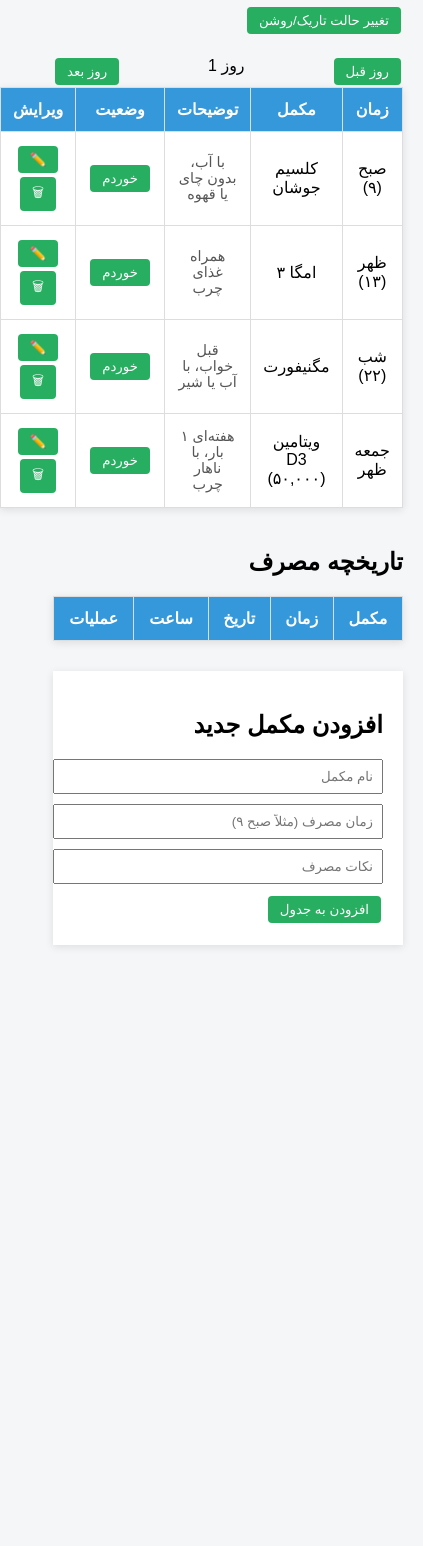
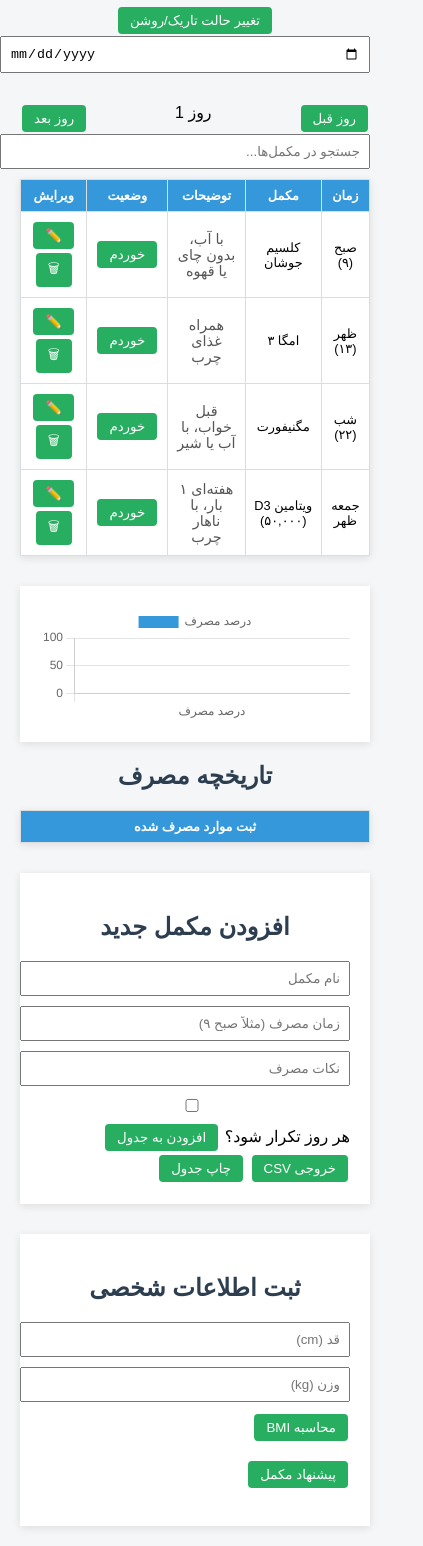
Before and after one commit to tradejournall/mokamelcheck, a plain HTML site: page index.html in a window 390 px wide. Shown: the part 144-1690 px from the top of the page, 423 px wide, since content can reach past the window. Before the commit the page ends 1109 px from the top, so only its background shows below. Drawn offline with nearby package versions, Linux system fonts and the light colour scheme.

Commit message:
Update index.html

```diff
--- a/index.html
+++ b/index.html
@@ -3,7 +3,8 @@
 <head>
   <meta charset="UTF-8">
   <meta name="viewport" content="width=device-width, initial-scale=1.0">
-  <title>برنامه مکمل های قوی پنجه</title>
+  <title>برنامه مصرف مکمل‌ها - قوی پنجه</title>
+  <script src="https://cdn.jsdelivr.net/npm/chart.js"></script>
   <style>
     body {
       font-family: sans-serif;
@@ -11,11 +12,11 @@
       margin: 0;
       padding: 20px;
     }
-    h1 {
+    h1, h2 {
       text-align: center;
       color: #2c3e50;
     }
-    table, .history-table {
+    table {
       width: 100%;
       border-collapse: collapse;
       background: white;
@@ -50,49 +51,56 @@
     button:hover {
       background-color: #219150;
     }
-    #historySection {
-      margin-top: 40px;
+    .dark-mode {
+      background-color: #121212;
+      color: white;
     }
-    .form-section {
-      background: white;
-      padding: 20px;
-      box-shadow: 0 2px 8px rgba(0,0,0,0.1);
-      margin-top: 30px;
+    .dark-mode table {
+      background: #1e1e1e;
+      color: white;
+    }
+    .dark-mode th {
+      background: #222;
     }
     input, select {
       padding: 8px;
       width: 100%;
       margin-bottom: 10px;
     }
-    .dark-mode {
-      background-color: #121212;
-      color: white;
+    .form-section, .chart-container {
+      background: white;
+      padding: 20px;
+      box-shadow: 0 2px 8px rgba(0,0,0,0.1);
+      margin-top: 30px;
     }
-    .dark-mode table, .dark-mode .form-section {
-      background-color: #1e1e1e;
-      color: white;
+    @media (max-width: 600px) {
+      th, td {
+        font-size: 0.8em;
+        padding: 8px;
       }
-    .dark-mode th {
-      background: #222;
-    }
-    .navigation {
-      display: flex;
-      justify-content: space-between;
-      margin-top: 20px;
     }
   </style>
 </head>
 <body>
+
 <h1>برنامه مصرف مکمل‌ها</h1>
-<h2> قوی پنجه</h2>
+<h2>قوی پنجه</h2>
+
+<!-- تنظیمات -->
+<div style="text-align:center;">
   <button onclick="toggleDarkMode()">تغییر حالت تاریک/روشن</button>
+  <input type="date" id="datePicker" onchange="selectDate()">
+</div>
 
-  <div class="navigation">
+<!-- جستجو و ناوبری -->
+<div class="navigation" style="display:flex; justify-content:space-between; margin-top:20px;">
   <button onclick="changeDay(-1)">روز قبل</button>
   <div id="currentDayDisplay"></div>
   <button onclick="changeDay(1)">روز بعد</button>
 </div>
+<input type="text" id="searchInput" placeholder="جستجو در مکمل‌ها..." onkeyup="filterSupplements()">
 
+<!-- جدول مکمل‌ها -->
 <table id="supplementTable">
   <thead>
     <tr>
@@ -103,38 +111,62 @@
       <th>ویرایش</th>
     </tr>
   </thead>
-    <tbody id="supplementBody">
-    </tbody>
+  <tbody id="supplementBody"></tbody>
 </table>
 
+<!-- نمودار -->
+<div class="chart-container">
+  <canvas id="progressChart" width="400" height="150"></canvas>
+</div>
+
+<!-- تاریخچه -->
 <div id="historySection">
   <h2>تاریخچه مصرف</h2>
-    <table class="history-table">
+  <table>
     <thead>
-        <tr>
-          <th>مکمل</th>
-          <th>زمان</th>
-          <th>تاریخ</th>
-          <th>ساعت</th>
-          <th>عملیات</th>
-        </tr>
+      <tr><th colspan="5">ثبت موارد مصرف شده</th></tr>
     </thead>
-      <tbody id="historyBody">
-      </tbody>
+    <tbody id="historyBody"></tbody>
   </table>
 </div>
 
+<!-- فرم افزودن مکمل -->
 <div class="form-section">
   <h2>افزودن مکمل جدید</h2>
   <input type="text" id="nameInput" placeholder="نام مکمل">
   <input type="text" id="timeInput" placeholder="زمان مصرف (مثلاً صبح ۹)">
   <input type="text" id="noteInput" placeholder="نکات مصرف">
+  <label><input type="checkbox" id="dailyRepeat"> هر روز تکرار شود؟</label>
   <button onclick="addSupplement()">افزودن به جدول</button>
+  <button onclick="exportToCSV()">خروجی CSV</button>
+  <button onclick="window.print()">چاپ جدول</button>
+</div>
+
+<!-- فرم BMI و پیشنهاد -->
+<div class="form-section">
+  <h2>ثبت اطلاعات شخصی</h2>
+  <input type="number" id="heightInput" placeholder="قد (cm)">
+  <input type="number" id="weightInput" placeholder="وزن (kg)">
+  <button onclick="calculateBMI()">محاسبه BMI</button>
+  <p id="bmiResult"></p>
+  <button onclick="suggestSupplement()">پیشنهاد مکمل</button>
+  <p id="supplementSuggestion"></p>
 </div>
 
 <script>
   let supplementPages = [[]];
   let currentDay = 0;
+  let chart;
+
+  function escapeForHTML(str) {
+    return encodeURIComponent(str).replace(/'/g, "%27");
+  }
+
+  function decodeHTMLEntities(str) {
+    const txt = document.createElement('textarea');
+    txt.innerHTML = str;
+    return txt.value;
+  }
 
   function renderDayLabel() {
     document.getElementById('currentDayDisplay').innerText = `روز ${currentDay + 1}`;
@@ -149,7 +181,7 @@
         <td>${supp.time}</td>
         <td>${supp.name}</td>
         <td class="note">${supp.note}</td>
-          <td><button onclick="markTaken('${supp.name}', '${supp.time}')">خوردم</button></td>
+        <td><button onclick="markTaken('${escapeForHTML(supp.name)}', '${escapeForHTML(supp.time)}')">خوردم</button></td>
         <td>
           <button onclick="editSupplement(${index})">✏️</button>
           <button onclick="deleteSupplement(${index})">🗑</button>
@@ -158,35 +190,69 @@
       tbody.appendChild(tr);
     });
     renderDayLabel();
+    updateChart();
+    saveData();
   }
 
-    function markTaken(name, time) {
+  window.markTaken = function(encodedName, encodedTime) {
+    const name = decodeURIComponent(encodedName);
+    const time = decodeURIComponent(encodedTime);
+
     const now = new Date();
     const date = now.toLocaleDateString('fa-IR');
     const hour = now.toLocaleTimeString('fa-IR');
-      const historyBody = document.getElementById('historyBody');
-      const tr = document.createElement('tr');
-      tr.innerHTML = `
-        <td>${name}</td>
-        <td>${time}</td>
-        <td>${date}</td>
-        <td>${hour}</td>
-        <td><button onclick="this.closest('tr').remove()">حذف</button></td>
-      `;
-      historyBody.appendChild(tr);
+
+    const historyRow = document.createElement('tr');
+    historyRow.innerHTML = `<td colspan="5">${name} در ${time} — ${date} ساعت ${hour}</td>`;
+    document.getElementById('historyBody').appendChild(historyRow);
+
+    const rows = document.querySelectorAll('#supplementBody tr');
+    rows.forEach(row => {
+      const cells = row.querySelectorAll('td');
+      if (cells[0] && cells[1] && cells[0].textContent === time && cells[1].textContent === name) {
+        row.classList.add('taken');
+      }
+    });
+
     checkDayCompletion();
+    playSound();
+    saveData();
+  }
+
+  function calculateBMI() {
+    const height = parseFloat(document.getElementById('heightInput').value) / 100;
+    const weight = parseFloat(document.getElementById('weightInput').value);
+    if (!isNaN(height) && !isNaN(weight)) {
+      const bmi = (weight / (height * height)).toFixed(1);
+      document.getElementById('bmiResult').innerText = `شاخص توده بدنی (BMI): ${bmi}`;
+    }
+  }
+
+  function suggestSupplement() {
+    const height = parseFloat(document.getElementById('heightInput').value) / 100;
+    const weight = parseFloat(document.getElementById('weightInput').value);
+    if (!isNaN(height) && !isNaN(weight)) {
+      const bmi = weight / (height * height);
+      let suggestion = "";
+      if (bmi < 18.5) suggestion = "ویتامین D، کلسیم، امگا-۳";
+      else if (bmi >= 25) suggestion = "فیبر، کروم، ویتامین B";
+      else suggestion = "ویتامین C، منیزیم، آنتی اکسیدان";
+      document.getElementById('supplementSuggestion').innerText = `پیشنهاد مکمل: ${suggestion}`;
+    }
   }
 
   function addSupplement() {
-      const name = document.getElementById('nameInput').value;
-      const time = document.getElementById('timeInput').value;
-      const note = document.getElementById('noteInput').value;
+    const name = document.getElementById('nameInput').value.trim();
+    const time = document.getElementById('timeInput').value.trim();
+    const note = document.getElementById('noteInput').value.trim();
+    const dailyRepeat = document.getElementById('dailyRepeat').checked;
     if (name && time) {
-        supplementPages[currentDay].push({ name, time, note });
+      supplementPages[currentDay].push({ name, time, note, dailyRepeat });
       loadTable();
       document.getElementById('nameInput').value = '';
       document.getElementById('timeInput').value = '';
       document.getElementById('noteInput').value = '';
+      document.getElementById('dailyRepeat').checked = false;
     }
   }
 
@@ -195,6 +261,7 @@
     document.getElementById('nameInput').value = supp.name;
     document.getElementById('timeInput').value = supp.time;
     document.getElementById('noteInput').value = supp.note;
+    document.getElementById('dailyRepeat').checked = !!supp.dailyRepeat;
     deleteSupplement(index);
   }
 
@@ -205,6 +272,7 @@
 
   function toggleDarkMode() {
     document.body.classList.toggle('dark-mode');
+    localStorage.setItem('darkMode', document.body.classList.contains('dark-mode'));
   }
 
   function changeDay(offset) {
@@ -214,33 +282,107 @@
     loadTable();
   }
 
+  function filterSupplements() {
+    const term = document.getElementById('searchInput').value.toLowerCase();
+    const rows = document.querySelectorAll('#supplementBody tr');
+    rows.forEach(row => {
+      const text = row.textContent.toLowerCase();
+      row.style.display = text.includes(term) ? '' : 'none';
+    });
+  }
+
+  function exportToCSV() {
+    let csv = 'زمان,مکمل,توضیحات\n';
+    supplementPages[currentDay].forEach(supp => {
+      csv += `"${supp.time}","${supp.name}","${supp.note}"\n`;
+    });
+    const blob = new Blob([csv], { type: 'text/csv;charset=utf-8;' });
+    const url = URL.createObjectURL(blob);
+    const a = document.createElement("a");
+    a.href = url;
+    a.download = "mokamel_" + (currentDay + 1) + ".csv";
+    a.click();
+  }
+
   function checkDayCompletion() {
-      const rows = document.querySelectorAll('#supplementBody tr');
-      if (rows.length === 0) return;
-      let allTaken = true;
-      rows.forEach(row => {
-        if (!row.classList.contains('taken')) {
-          allTaken = false;
-        }
-      });
-      if (document.querySelectorAll('#historyBody tr').length >= supplementPages[currentDay].length) {
-        if (!supplementPages[currentDay + 1]) {
-          supplementPages.push([]);
-        }
+    const takenCount = document.querySelectorAll('.taken').length;
+    if (takenCount >= supplementPages[currentDay].length && supplementPages[currentDay].length > 0) {
+      alert('همه مکمل‌های امروز مصرف شدند!');
+      if (!supplementPages[currentDay + 1]) supplementPages[currentDay + 1] = [];
       currentDay++;
       loadTable();
     }
   }
 
-    // مقداردهی اولیه
+  function updateChart() {
+    const ctx = document.getElementById('progressChart').getContext('2d');
+    const total = supplementPages[currentDay].length;
+    const taken = document.querySelectorAll('.taken').length;
+    const percent = Math.round((taken / total) * 100);
+
+    if (chart) chart.destroy();
+
+    chart = new Chart(ctx, {
+      type: 'bar',
+      data: {
+        labels: ['درصد مصرف'],
+        datasets: [{
+          label: 'درصد مصرف',
+          data: [percent],
+          backgroundColor: '#3498db'
+        }]
+      },
+      options: {
+        responsive: true,
+        scales: {
+          y: { beginAtZero: true, max: 100 }
+        }
+      }
+    });
+  }
+
+  function loadData() {
+    const saved = localStorage.getItem('supplementPages');
+    const day = localStorage.getItem('currentDay');
+    const darkMode = localStorage.getItem('darkMode') === 'true';
+    if (saved) supplementPages = JSON.parse(saved);
+    if (day !== null) currentDay = parseInt(day);
+    if (darkMode) document.body.classList.add('dark-mode');
+  }
+
+  function saveData() {
+    localStorage.setItem('supplementPages', JSON.stringify(supplementPages));
+    localStorage.setItem('currentDay', currentDay);
+  }
+
+  function selectDate() {
+    const selected = new Date(document.getElementById('datePicker').value);
+    const today = new Date();
+    const diffDays = Math.floor((selected - today) / (1000 * 60 * 60 * 24));
+    currentDay = diffDays;
+    if (!supplementPages[currentDay]) supplementPages[currentDay] = [];
+    loadTable();
+  }
+
+  function playSound() {
+    const audio = new Audio('https://www.soundjay.com/buttons/sounds/beep-07.mp3');
+    audio.play();
+  }
+
+  // Load Data
+  loadData();
+
+  if (!supplementPages[0] || supplementPages[0].length === 0) {
     supplementPages[0] = [
       { time: "صبح (۹)", name: "کلسیم جوشان", note: "با آب، بدون چای یا قهوه" },
       { time: "ظهر (۱۳)", name: "امگا ۳", note: "همراه غذای چرب" },
       { time: "شب (۲۲)", name: "مگنیفورت", note: "قبل خواب، با آب یا شیر" },
       { time: "جمعه ظهر", name: "ویتامین D3 (۵۰,۰۰۰)", note: "هفته‌ای ۱ بار، با ناهار چرب" }
     ];
+  }
 
   loadTable();
 </script>
+
 </body>
 </html>
```
Lines whose indentation alone changed are shown as unchanged.
